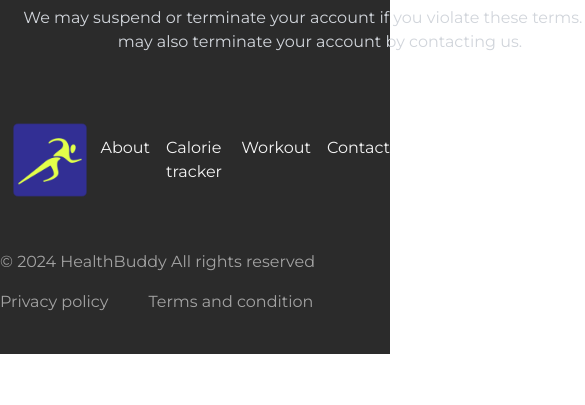
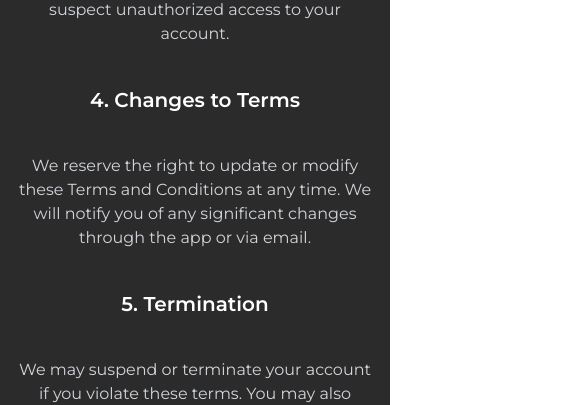
Before and after one commit to Joplay42/HealthBuddy-v1.1, a Next.js app: page /Conditions in a window 390 px wide. Shown: the part 962-1367 px from the top of the page, 585 px wide, since content can reach past the window. Before the commit the page ends 1316 px from the top, so only its background shows below. Built offline with nearby package versions, Linux system fonts and the light colour scheme; no server answers.

Commit message:
HealthBuddy v1.0.1

```diff
--- a/app/Conditions/page.tsx
+++ b/app/Conditions/page.tsx
@@ -5,8 +5,8 @@ const page = () => {
   return (
     <>
       <HeaderPage />
-      <div className="bg-custom-dark  pt-30 lg:pt-40 min-h-screen text-white">
-        <div className="container mx-auto p-4 text-center w-[40rem] space-y-10">
+      <div className="bg-custom-dark pt-40 min-h-screen text-white">
+        <div className="container mx-auto p-4 text-center max-w-[40rem] space-y-10">
           <h1 className="text-3xl font-bold">Terms and Conditions</h1>
           <p className="mt-2 text-gray-300">
             Welcome to HealthBuddy! By using our app, you agree to these terms
--- a/components/auth/AuthForm.tsx
+++ b/components/auth/AuthForm.tsx
@@ -124,7 +124,7 @@ const AuthForm = ({ type }: authFormProps) => {
         className="mt-10 space-y-8"
       >
         {type == "signin" && (
-          <div className="flex space-x-14">
+          <div className="flex flex-col space-y-8 lg:space-y-0 lg:flex-row lg:space-x-14">
             <div className="flex flex-col space-y-4 w-full">
               <label className="text-neutral-500 text-sm">FIRST NAME</label>
               <input
--- a/components/website/Footer.tsx
+++ b/components/website/Footer.tsx
@@ -13,9 +13,9 @@ import Link from "next/link";
 const Footer = () => {
   return (
     // Container of the footer
-    <div className="max-w-[1440px] mx-auto py-10">
+    <div className="max-w-[1440px] mx-auto px-4 py-10">
       {/** Flex container */}
-      <div className="flex justify-between items-center">
+      <div className="flex flex-wrap justify-between items-center">
         {/** Logo */}
         <Link href="#home">
           <Image
```
